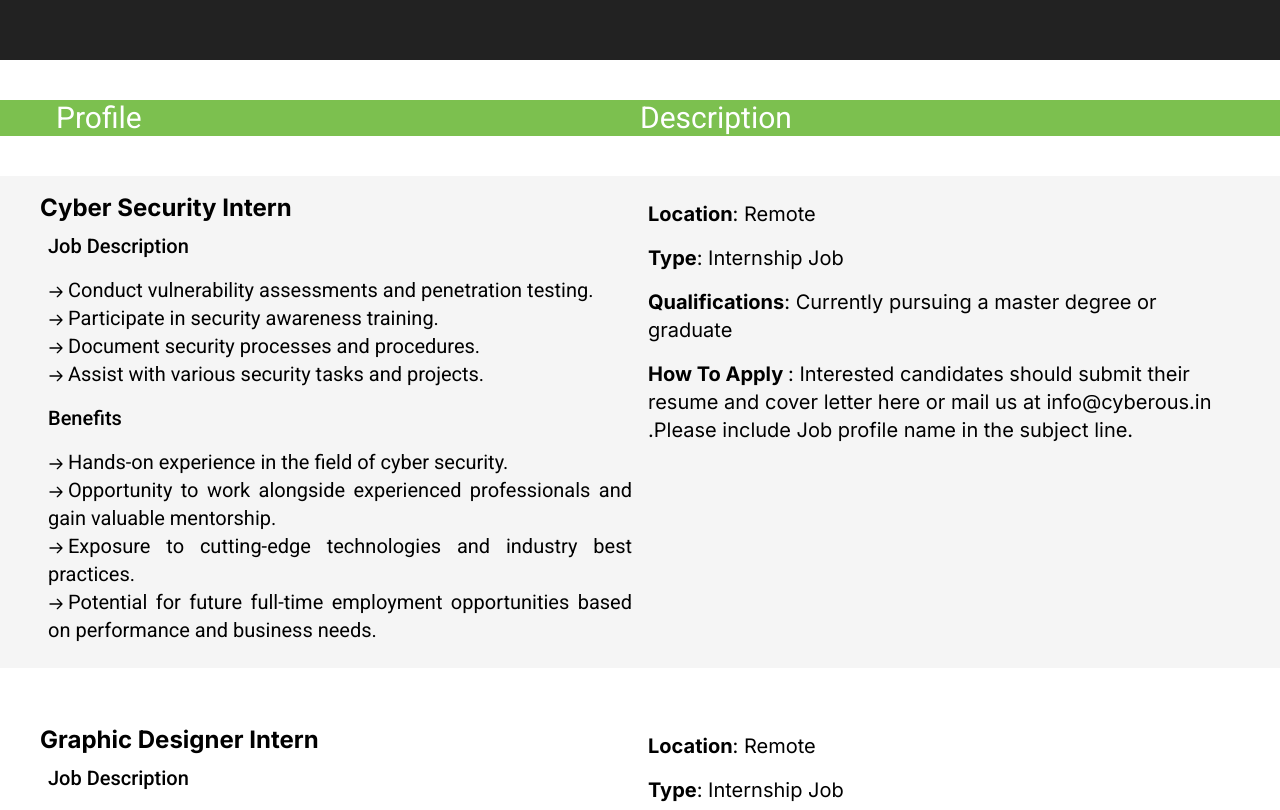
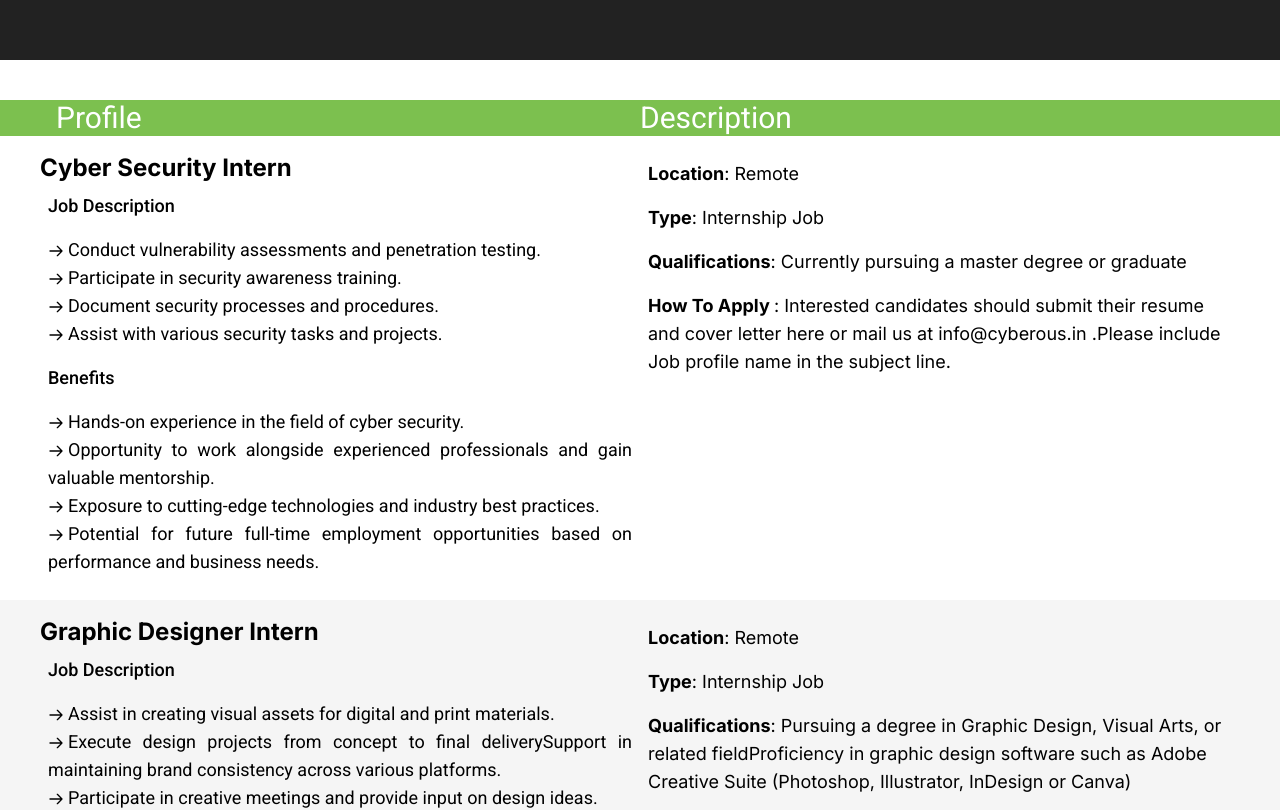
Before and after one commit to sankalp-codes244/cyberousWebsite, a React (Vite) app: page /career in a window 1280 px wide. Shown: the part 820-1630 px from the top of the page. Built offline with nearby package versions, Linux system fonts and the light colour scheme; a web font is replaced by a local one.

Commit message:
made minor change in career page

```diff
--- a/src/components/ProfileCard.jsx
+++ b/src/components/ProfileCard.jsx
@@ -3,22 +3,22 @@ import SideArrow from '../assets/Svgs/SideArrow'
 
 const ProfileCard = ({ id, name, desc, location, type, qualifications, benefits, howtoapply }) => {
     return (
-        <div className={`p-2 md:py-4 md:px-10 my-10 ${id % 2 == 0 ? 'bg-custom-greyBorderColor' : ' bg-white'}`}>
+        <div className={`p-2 md:py-4 md:px-10 ${id % 2 == 0 ? 'bg-white' : '  bg-custom-greyBorderColor'}`}>
             <div className={`grid grid-cols-1 md:grid-cols-2 `}>
                 <div>
                     <h1 className='font-__Inter_aaf875 text-xl md:text-2xl font-bold'>
                         {name}
                     </h1>
-                    <h1 className='text-lg md:text-xl font-medium font-Roboto p-2'>Job Description</h1>
-                    <div className='text-lg md:text-xl p-2 text-justify font-Roboto'>
+                    <h1 className='text-base md:text-lg font-medium font-Roboto p-2'>Job Description</h1>
+                    <div className='text-base md:text-lg p-2 text-justify font-Roboto'>
                         {
                             desc.map((item) => (
                                 [<SideArrow />, item, <br />]
                             ))
                         }
                     </div>
-                    <h1 className='text-lg md:text-xl font-medium font-Roboto p-2'>Benefits</h1>
-                    <div className='text-lg md:text-xl p-2 text-justify font-Roboto'>
+                    <h1 className='text-base md:text-lg font-medium font-Roboto p-2'>Benefits</h1>
+                    <div className='text-base md:text-lg p-2 text-justify font-Roboto'>
                         {
                             benefits.map((item) => (
                                 [<SideArrow />, item, <br />]
@@ -27,16 +27,16 @@ const ProfileCard = ({ id, name, desc, location, type, qualifications, benefits,
                     </div>
                 </div>
                 <div>
-                    <h1 className='p-2 font-__Inter_aaf875 text-xl md:text-xl'>
+                    <h1 className='p-2 font-__Inter_aaf875 text-base md:text-lg'>
                      <span className='font-bold'> Location</span>: {location}
                     </h1>
-                    <h1 className='p-2 font-__Inter_aaf875 text-xl md:text-xl'>
+                    <h1 className='p-2 font-__Inter_aaf875 text-base md:text-lg'>
                      <span className='font-bold'> Type</span>: {type}
                     </h1>
-                    <h1 className='p-2 font-__Inter_aaf875 text-xl md:text-xl'>
+                    <h1 className='p-2 font-__Inter_aaf875 text-base md:text-lg'>
                      <span className='font-bold'> Qualifications</span>: {qualifications}
                     </h1>
-                    <h1 className='p-2 font-__Inter_aaf875 text-xl md:text-xl'>
+                    <h1 className='p-2 font-__Inter_aaf875 text-base md:text-lg'>
                      <span className='font-bold'> How To Apply </span>: {howtoapply}
                     </h1>
                 </div>
```
